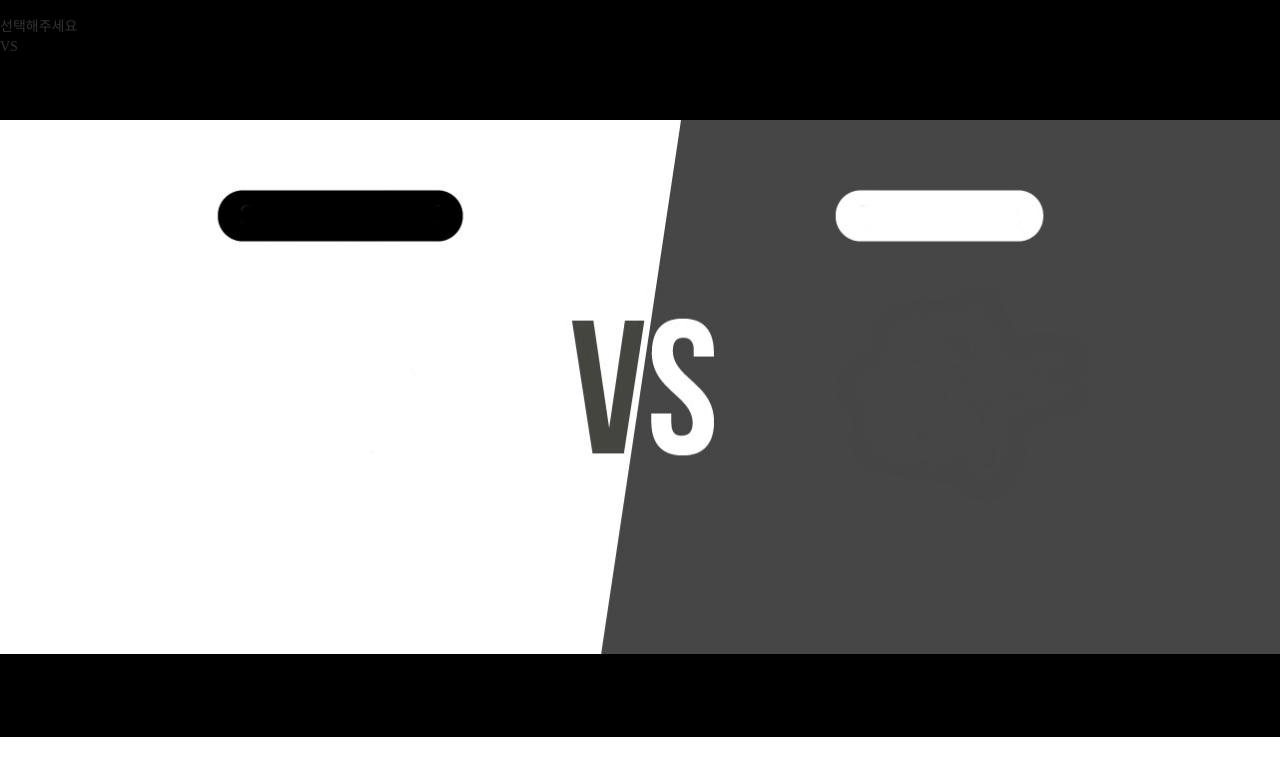
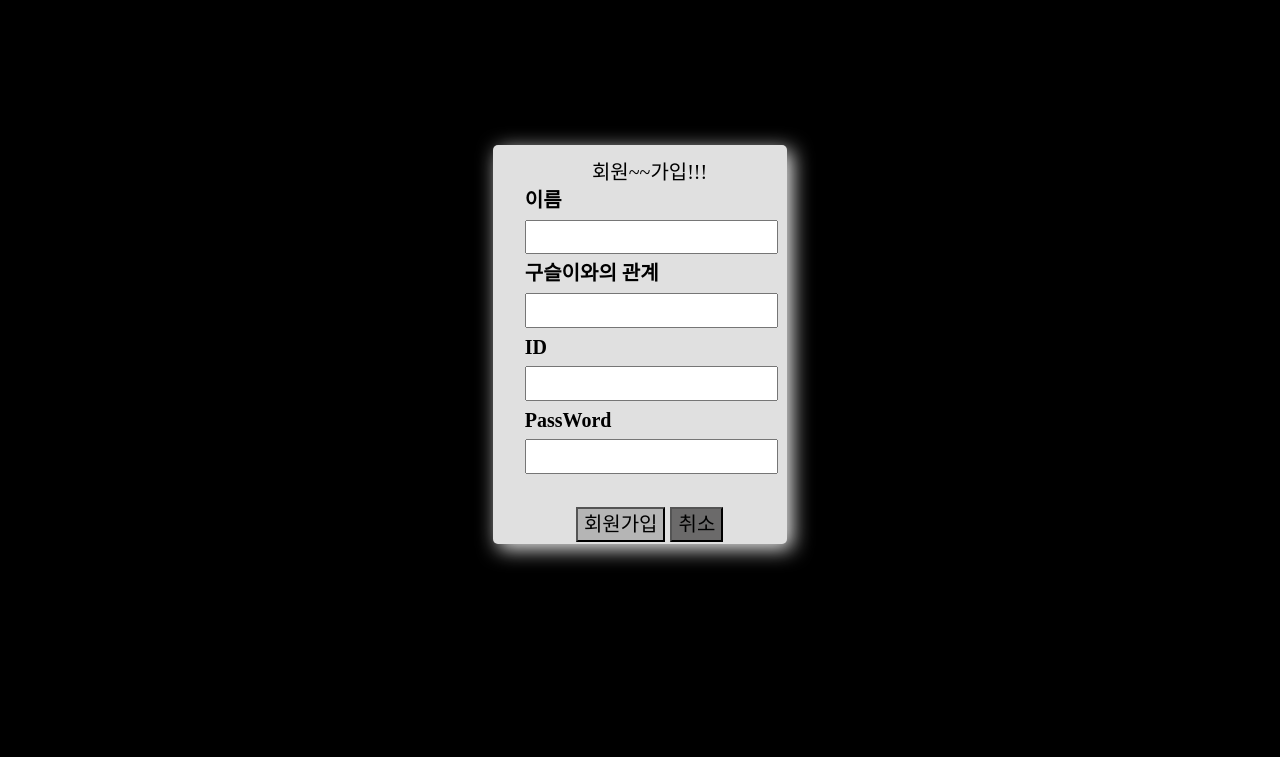
Before and after one commit to w-y-kim/NameOlympiad, a plain HTML site: page page/signup.html in a window 1280 px wide. Shown: the part 55-812 px from the top of the page. Drawn offline with nearby package versions, Linux system fonts and the light colour scheme; files whose address does not match are found by name; a web font is replaced by a local one.

Commit message:
회원가입 폼 새로 만듦

```diff
--- a/css/master.css
+++ b/css/master.css
@@ -3,6 +3,7 @@
 @import url(http://fonts.googleapis.com/earlyaccess/jejuhallasan.css);
 body {
   font-family: 'Jeju Hallasan', serif;
+  background-color: black;
 }
 
 .contents {
@@ -16,6 +17,49 @@ body {
   overflow: hidden;
 }
 
+.signup {
+  width: auto;
+  height: 700px;
+  background-color: black;
+  /*background-image: url("../resource/versus_bg.png");*/
+  background-repeat: no-repeat;
+  background-position: center;
+  background-attachment: scroll;
+  background-size: contain;
+  overflow: hidden;
+}
+
+.signupForm{
+  width: 23%;
+  height: 57%;
+  background-color: #e0e0e0;
+  background-position: center;
+  padding: 1%;
+  padding-left: 2.5%;
+  margin: auto;
+  margin-top: 10%;
+  text-align: center;
+  font-size: 20px;
+  color: black;
+  box-shadow: 5px 5px 20px #eee;
+  border-radius: 5px;
+}
+
+.formIn{
+  text-align: left;
+}
+
+.formIn input {
+  margin-bottom: 5px;
+}
+
+#subtn{
+  background-color: #b5b5b5;
+}
+
+#cancelbtn{
+  background-color: #6b6a6a;
+}
 .main {
   background-color: black;
 
--- a/page/match.html
+++ b/page/signup.html
@@ -36,7 +36,7 @@
                 <ul class="nav navbar-nav">
                   <li class="inactive"><a href="../index.html"><span class="glyphicon glyphicon-home"> 홈</a></li>
                   <li class="inactive"><a href="./entry.html"><span class="glyphicon glyphicon-edit"></span> 후보등록</a></li>
-                  <li class="active"><a href="./match.html"><span class="glyphicon glyphicon-flag"></span> 경기수행</a></li>
+                  <li class="inactive"><a href="./match.html"><span class="glyphicon glyphicon-flag"></span> 경기수행</a></li>
                   <li class="inactive"><a href="./result.html"><span class="glyphicon glyphicon-tasks"></span> 결과보기</a></li>
                 </ul>
                 <ul class="nav navbar-nav navbar-right">
@@ -57,11 +57,25 @@
             </div>
           </nav>
 
-          선택해주세요
+
           <div class="info"></div>
         </div>
-        <div class="contents">
-          <div class="versusBox">VS</div>
+        <div class="signup">
+          <div class="signupForm">
+            회원~~가입!!!
+            <div class="formIn">
+              <label>이름</label><br>
+              <input type="text" ><br>
+              <label>구슬이와의 관계</label><br>
+              <input type="text" ><br>
+              <label>ID</label><br>
+              <input type="text" ><br>
+              <label>PassWord</label><br>
+              <input type="text" ><br><br>
+            </div>
+            <input type="button" id="subtn" value="회원가입">
+            <input type="button" id="cancelbtn" value="취소">
+          </div>
         </div>
         <div class="footer">
           <div class="table"></div>
```
Also changed, not shown: index.html (+2 -2 lines).
